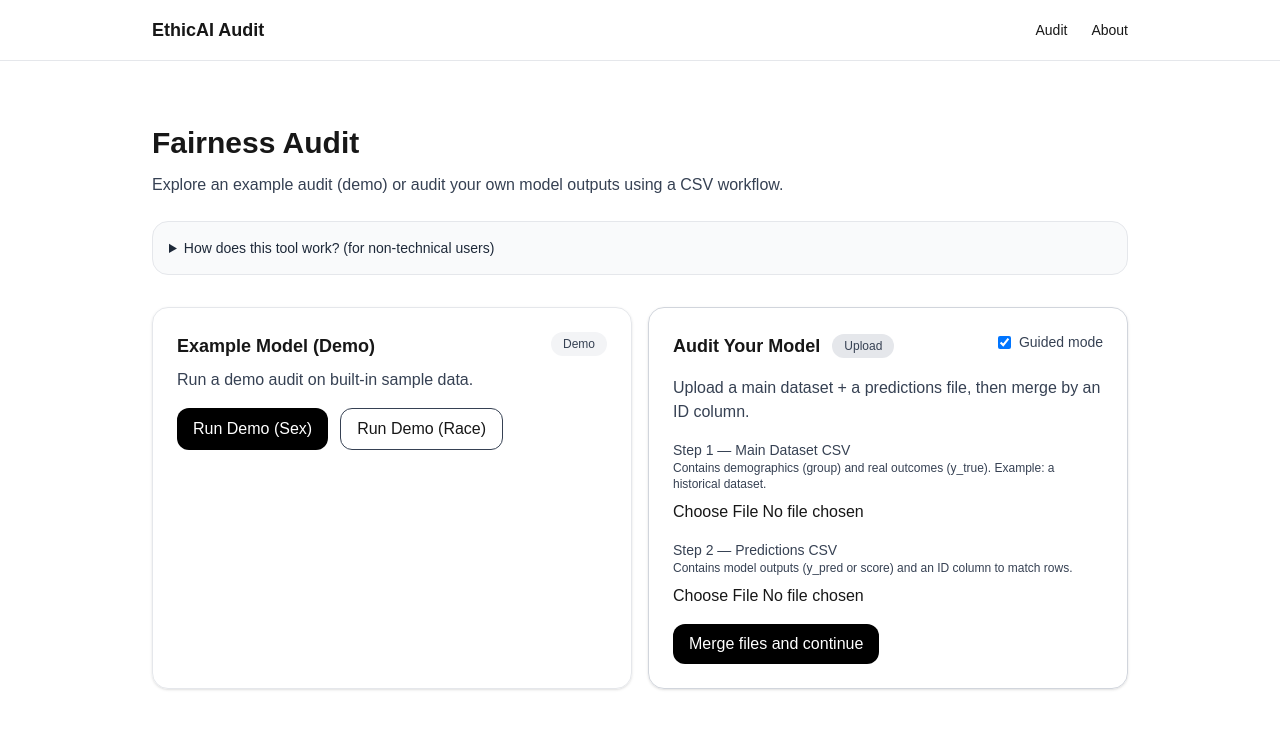
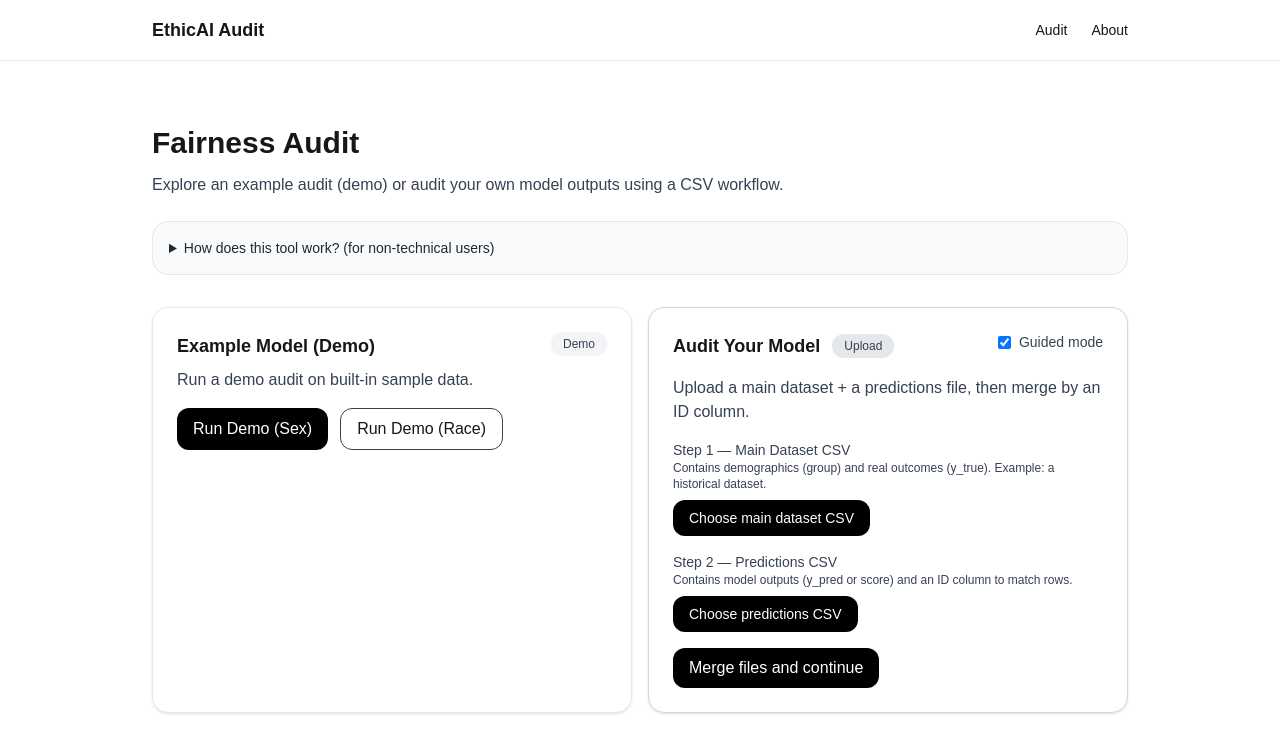
Before and after one commit to pranami4501/ethicai_audit, a Next.js app in the folder ethicai-audit/: page /audit in a window 1280 px wide. Shown: the top 752 px of the page. Built offline with nearby package versions, Linux system fonts and the light colour scheme.

Commit message:
Improve file upload buttons for guided and simple modes

```diff
--- a/ethicai-audit/app/audit/page.tsx
+++ b/ethicai-audit/app/audit/page.tsx
@@ -536,15 +536,31 @@ useEffect(() => {
                     Contains demographics (group) and real outcomes (y_true). Example: a historical dataset.
                   </p>
 
+                  <div className="mt-2">
+                    <label
+                      htmlFor="main-dataset-upload"
+                      className="inline-flex cursor-pointer items-center rounded-xl bg-black px-4 py-2 text-sm text-white hover:bg-gray-900"
+                    >
+                      Choose main dataset CSV
+                    </label>
+
                     <input
-                    className="mt-2 block w-full"
+                      id="main-dataset-upload"
                       type="file"
                       accept=".csv"
+                      className="hidden"
                       onChange={(e) => {
                         const f = e.target.files?.[0];
                         if (f) handleMainFile(f);
                       }}
                     />
+
+                    {mainRows.length > 0 && (
+                      <p className="mt-2 text-sm text-gray-700">
+                        Selected file loaded ({mainRows.length} rows)
+                      </p>
+                    )}
+                  </div>
 
                   {mainError && <p className="mt-2 text-sm text-red-700">{mainError}</p>}
 
@@ -573,15 +589,32 @@ useEffect(() => {
                     Contains model outputs (y_pred or score) and an ID column to match rows.
                   </p>
 
+                  <div className="mt-2">
+                    <label
+                      htmlFor="predictions-upload"
+                      className="inline-flex cursor-pointer items-center rounded-xl bg-black px-4 py-2 text-sm text-white hover:bg-gray-900"
+                    >
+                      Choose predictions CSV
+                    </label>
+
                     <input
-                    className="mt-2 block w-full"
+                      id="predictions-upload"
                       type="file"
                       accept=".csv"
+                      className="hidden"
                       onChange={(e) => {
                         const f = e.target.files?.[0];
                         if (f) handlePredFile(f);
                       }}
                     />
+
+                    {predRows.length > 0 && (
+                      <p className="mt-2 text-sm text-gray-700">
+                        Selected file loaded ({predRows.length} rows)
+                      </p>
+                    )}
+                  </div>
+
 
                   {predError && <p className="mt-2 text-sm text-red-700">{predError}</p>}
 
@@ -635,15 +668,31 @@ useEffect(() => {
             {/* ---------------- Simple Mode (your existing upload UI) ---------------- */}
             {!wizardMode && (
               <div className="mt-4">
+              <div>
+                <label
+                  htmlFor="simple-upload"
+                  className="inline-flex cursor-pointer items-center rounded-xl bg-black px-4 py-2 text-sm text-white hover:bg-gray-900"
+                >
+                  Choose CSV to audit
+                </label>
+
                 <input
-                  className="block w-full"
+                  id="simple-upload"
                   type="file"
                   accept=".csv"
+                  className="hidden"
                   onChange={(e) => {
                     const f = e.target.files?.[0];
                     if (f) handleFile(f);
                   }}
                 />
+
+                {rawRows.length > 0 && (
+                  <p className="mt-2 text-sm text-gray-700">
+                    File loaded ({rawRows.length} rows). Now select columns below.
+                  </p>
+                )}
+              </div>
 
               <div className="mt-3">
                 <button
@@ -652,7 +701,7 @@ useEffect(() => {
                 >
                   Download Sample CSV
                 </button>
-                  <p className="mt-2 text-xs text-gray-700">
+                <p className="mt-2 text-xs text-gray-600">
                   Tip: Use this template to format your data (y_true, y_pred/score, group).
                 </p>
               </div>
```
Lines whose indentation alone changed are shown as unchanged.
